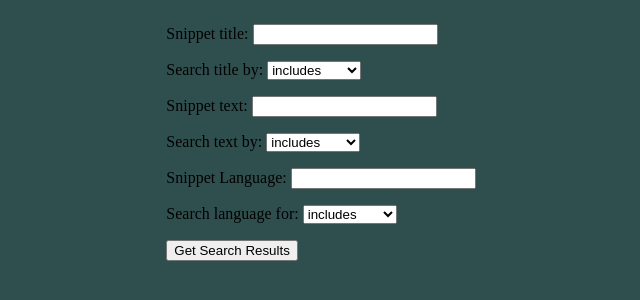
After one commit to momentum-team-3/django-phase2-final-kyle-tori-code_snippets, a Django app: page /snippets/search/ in a window 1280 px wide. The commit adds this page. Shown: the top 300 px of the page, without its empty margins (319-959 px from the left). Run offline with Django 3.2, Linux system fonts and the light colour scheme.

Commit message:
added structure for search form

```diff
--- a/codesnippets_project/code_snippets/forms.py
+++ b/codesnippets_project/code_snippets/forms.py
@@ -1 +1,10 @@
-from django.forms import ModelForm
+from django.forms import Form, ChoiceField, CharField
+
+class SearchForm(Form):
+    SEARCH_BY = (('includes', 'includes'), ('starts with', 'starts with'), ('exact match', 'exact match'))
+    title = CharField(label='Snippet title')
+    title_search_by = ChoiceField(label='Search title by', choices=SEARCH_BY, initial='includes')
+    text = CharField(label='Snippet text')
+    text_search_by = ChoiceField(label='Search text by', choices=SEARCH_BY, initial='includes')
+    language = CharField(label='Snippet Language')
+    language_search_by = ChoiceField(label='Search language for', choices=SEARCH_BY, initial='includes')
--- a/codesnippets_project/code_snippets/urls.py
+++ b/codesnippets_project/code_snippets/urls.py
@@ -3,4 +3,5 @@ from . import views
 
 urlpatterns = [
     path('', views.snippets, name='snippets'),
+    path('search/', views.search_snippet, name='search_snippet')
 ]
--- a/codesnippets_project/code_snippets/views.py
+++ b/codesnippets_project/code_snippets/views.py
@@ -2,6 +2,7 @@ from django.shortcuts import render, redirect, get_object_or_404
 from django.contrib.auth import authenticate
 from django.contrib.auth.models import AnonymousUser
 from .models import Snippet
+from .forms import SearchForm
 
 # Create your views here.
 def snippets(request):
@@ -10,3 +11,15 @@ def snippets(request):
         logged_in = True
     snippets = Snippet.objects.all()
     return render(request, 'snippets.html', {'snippets': snippets, 'logged_in': logged_in})
+
+def search_snippet(request):
+    if request.method == "GET":
+        form = SearchForm()
+        return render(request, 'search.html', {'form': form})
+    else:
+        title_search = request.POST['title']
+        title_search_by = request.POST['title_search_by']
+        text_search = request.POST['text']
+        text_search_by = request.POST['text_search_by']
+        language_search = request.POST['language']
+        language_search_by = request.POST['language_search_by']
--- /dev/null
+++ b/codesnippets_project/templates/search.html
@@ -0,0 +1,11 @@
+{% extends "base.html" %}
+
+<h1>Search Notes</h1>
+
+{% block content %}
+<form method="POST">
+    {% csrf_token %}
+    {{ form.as_p }}
+    <input type="submit" value="Get Search Results">
+</form>
+{% endblock %}
--- a/codesnippets_project/templates/snippets.html
+++ b/codesnippets_project/templates/snippets.html
@@ -17,7 +17,6 @@
 {% endif %}
 {% endblock %}
 
-
 {% for snippet in snippets %}
 {% if snippet.snippet_title %}
 <p id="title">
```
Also changed, not shown: codesnippets_project/templates/search_results.html (added, +12 -0 lines).
